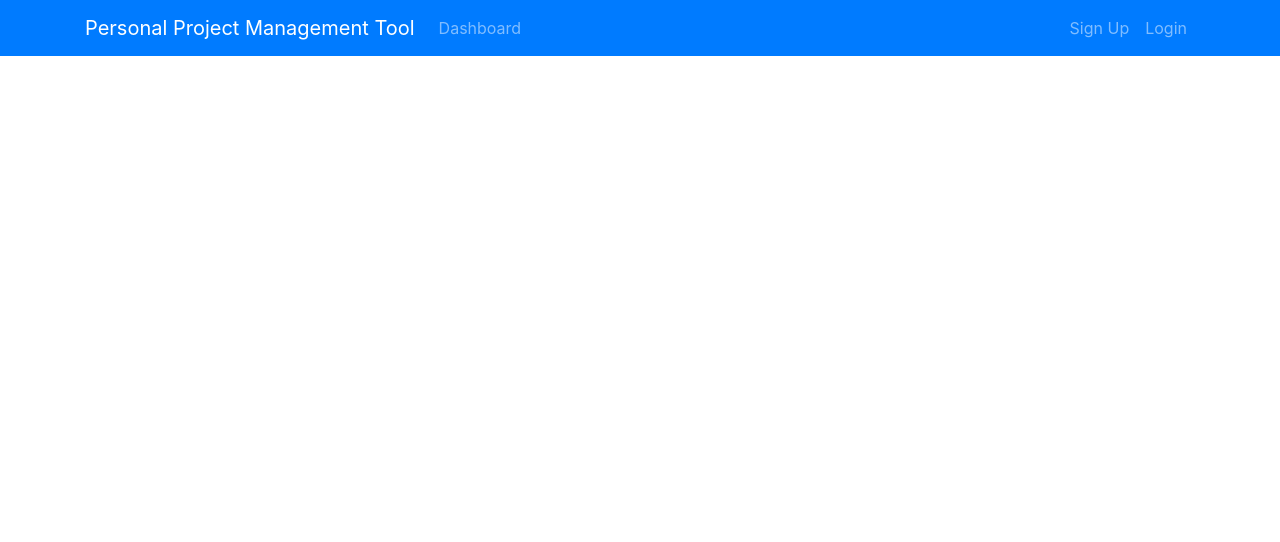
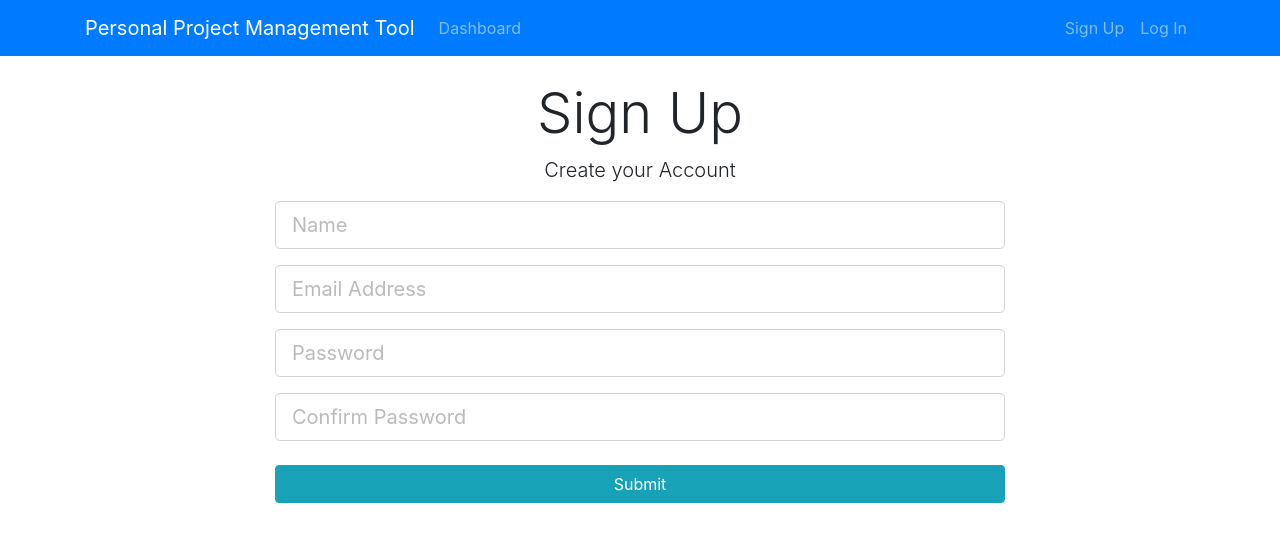
Before and after one commit to Saggnic/AgileIntPPMT, a React (Create React App) app in the folder ppmtool-react-client/: page /register in a window 1280 px wide. Shown: the top 542 px of the page. Built offline with nearby package versions, Linux system fonts and the light colour scheme.

Commit message:
react register

```diff
--- a/ppmtool-react-client/src/App.js
+++ b/ppmtool-react-client/src/App.js
@@ -11,6 +11,9 @@ import UpdateProject from "./components/Project/UpdateProject";
 import ProjectBoard from "./components/ProjectBoard/ProjectBoard";
 import AddProjectTask from "./components/ProjectBoard/ProjectTasks/AddProjectTask";
 import UpdateProjectTask from "./components/ProjectBoard/ProjectTasks/UpdateProjectTask";
+import Landing from "./components/Layout/Landing";
+import Register from "./components/UserManagement/Register";
+import Login from "./components/UserManagement/Login";
 
 class App extends Component {
   render() {
@@ -19,11 +22,21 @@ class App extends Component {
         <Router>
           <div className="App">
             <Header />
+            {
+              //public routes
+            }
+            <Route exact path="/" component={Landing} />
+            <Route exact path="/register" component={Register} />
+            <Route exact path="/login" component={Login} />
+
+            {
+              //private routes
+            }
             <Route exact path="/dashboard" component={Dashboard} />
             <Route exact path="/addProject" component={AddProject} />
             <Route exact path="/updateProject/:id" component={UpdateProject} />
             <Route exact path="/projectBoard/:id" component={ProjectBoard} />
-           <Route
+            <Route
               exact
               path="/updateProjectTask/:backlog_id/:pt_id"
               component={UpdateProjectTask}
--- /dev/null
+++ b/ppmtool-react-client/src/actions/securityActions.js
@@ -0,0 +1,21 @@
+import axios from "axios";
+import { GET_ERRORS } from "./types";
+
+export const createNewUser = (newUser, history) => async dispatch => {
+  try {
+    const res = await axios.post(
+      "http://localhost:8080/api/users/register",
+      newUser
+    );
+    history.push("/login");
+    dispatch({
+      type: GET_ERRORS,
+      payload: {}
+    });
+  } catch (err) {
+    dispatch({
+      type: GET_ERRORS,
+      payload: err.res.data
+    });
+  }
+};
--- a/ppmtool-react-client/src/actions/types.js
+++ b/ppmtool-react-client/src/actions/types.js
@@ -8,3 +8,5 @@ export const DELETE_PROJECT = "DELETE_PROJECT";
 export const GET_BACKLOG = "GET_BACKLOG";
 export const GET_PROJECT_TASK = "GET_PROJECT_TASK";
 export const DELETE_PROJECT_TASK = "DELETE_PROJECT_TASK";
+
+export const SET_CURRENT_USER = "SET_CURRENT_USER";
--- a/ppmtool-react-client/src/components/Layout/Header.js
+++ b/ppmtool-react-client/src/components/Layout/Header.js
@@ -1,4 +1,5 @@
 import React, { Component } from "react";
+import { Link } from "react-router-dom";
 
 class Header extends Component {
   render() {
@@ -6,9 +7,9 @@ class Header extends Component {
       // NavBar Component Code
       <nav className="navbar navbar-expand-sm navbar-dark bg-primary mb-4">
         <div className="container">
-          <a className="navbar-brand" href="Dashboard.html">
+          <Link className="navbar-brand" to="/">
             Personal Project Management Tool
-          </a>
+          </Link>
           <button
             className="navbar-toggler"
             type="button"
@@ -21,22 +22,22 @@ class Header extends Component {
           <div className="collapse navbar-collapse" id="mobile-nav">
             <ul className="navbar-nav mr-auto">
               <li className="nav-item">
-                <a className="nav-link" href="/dashboard">
+                <Link className="nav-link" to="/dashboard">
                   Dashboard
-                </a>
+                </Link>
               </li>
             </ul>
 
             <ul className="navbar-nav ml-auto">
               <li className="nav-item">
-                <a className="nav-link " href="register.html">
+                <Link className="nav-link" to="/register">
                   Sign Up
-                </a>
+                </Link>
               </li>
               <li className="nav-item">
-                <a className="nav-link" href="login.html">
-                  Login
-                </a>
+                <Link className="nav-link" to="/login">
+                  Log In
+                </Link>
               </li>
             </ul>
           </div>
--- /dev/null
+++ b/ppmtool-react-client/src/components/Layout/Landing.js
@@ -0,0 +1,34 @@
+import React, { Component } from "react";
+import { Link } from "react-router-dom";
+
+class Landing extends Component {
+  render() {
+    return (
+      <div className="landing">
+        <div className="light-overlay landing-inner text-dark">
+          <div className="container">
+            <div className="row">
+              <div className="col-md-12 text-center">
+                <h1 className="display-3 mb-4">
+                  Personal Project Management Tool
+                </h1>
+                <p className="lead">
+                  Create your account to join active projects or start you own
+                </p>
+                <hr />
+                <Link className="btn btn-lg btn-primary mr-2" to="/register">
+                  Sign Up
+                </Link>
+                <Link className="btn btn-lg btn-success mr-2" to="/login">
+                  Log In
+                </Link>
+              </div>
+            </div>
+          </div>
+        </div>
+      </div>
+    );
+  }
+}
+
+export default Landing;
--- /dev/null
+++ b/ppmtool-react-client/src/components/UserManagement/Login.js
@@ -0,0 +1,38 @@
+import React, { Component } from "react";
+
+class Login extends Component {
+  render() {
+    return (
+      <div className="login">
+        <div className="container">
+          <div className="row">
+            <div className="col-md-8 m-auto">
+              <h1 className="display-4 text-center">Log In</h1>
+              <form action="dashboard.html">
+                <div className="form-group">
+                  <input
+                    type="email"
+                    className="form-control form-control-lg"
+                    placeholder="Email Address"
+                    name="email"
+                  />
+                </div>
+                <div className="form-group">
+                  <input
+                    type="password"
+                    className="form-control form-control-lg"
+                    placeholder="Password"
+                    name="password"
+                  />
+                </div>
+                <input type="submit" className="btn btn-info btn-block mt-4" />
+              </form>
+            </div>
+          </div>
+        </div>
+      </div>
+    );
+  }
+}
+
+export default Login;
--- /dev/null
+++ b/ppmtool-react-client/src/components/UserManagement/Register.js
@@ -0,0 +1,123 @@
+import React, { Component } from "react";
+import PropTypes from "prop-types";
+import { connect } from "react-redux";
+import { createNewUser } from "../../actions/securityActions";
+import classnames from "classnames";
+
+class Register extends Component {
+  constructor() {
+    super();
+
+    this.state = {
+      username: "",
+      fullName: "",
+      password: "",
+      confirmPassword: "",
+      errors: {}
+    };
+
+    this.onChange = this.onChange.bind(this);
+    this.onSubmit = this.onSubmit.bind(this);
+  }
+
+  componentWillReceiveProps(nextProps) {
+    if (nextProps.errors) {
+      this.setState({ errors: nextProps.errors });
+    }
+  }
+  onChange(e) {
+    this.setState({ [e.target.name]: e.target.value });
+  }
+  onSubmit(e) {
+    e.preventDefault();
+    const newUser = {
+      username: this.state.username,
+      fullName: this.state.fullName,
+      password: this.state.password,
+      confirmPassword: this.state.confirmPassword
+    };
+    this.props.createNewUser(newUser, this.props.history);
+  }
+
+  render() {
+    const { errors } = this.state;
+    return (
+      <div className="register">
+        <div className="container">
+          <div className="row">
+            <div className="col-md-8 m-auto">
+              <h1 className="display-4 text-center">Sign Up</h1>
+              <p className="lead text-center">Create your Account</p>
+              <form onSubmit={this.onSubmit}>
+                <div className="form-group">
+                  <input
+                    type="text"
+                    className={classnames("form-control form-control-lg ", {
+                      "is-invalid": errors.name
+                    })}
+                    placeholder="Name"
+                    name="fullName"
+                    value={this.state.fullName}
+                    onChange={this.onChange}
+                    required
+                  />
+                </div>
+                <div className="form-group">
+                  <input
+                    type="text"
+                    className={classnames("form-control form-control-lg ", {
+                      "is-invalid": errors.username
+                    })}
+                    placeholder="Email Address"
+                    name="username"
+                    value={this.state.username}
+                    onChange={this.onChange}
+                  />
+                </div>
+                <div className="form-group">
+                  <input
+                    type="password"
+                    className={classnames("form-control form-control-lg ", {
+                      "is-invalid": errors.password
+                    })}
+                    placeholder="Password"
+                    name="password"
+                    value={this.state.password}
+                    onChange={this.onChange}
+                  />
+                </div>
+                <div className="form-group">
+                  <input
+                    type="password"
+                    className={classnames("form-control form-control-lg ", {
+                      "is-invalid": errors.confirmPassword
+                    })}
+                    placeholder="Confirm Password"
+                    name="confirmPassword"
+                    value={this.state.confirmPassword}
+                    onChange={this.onChange}
+                  />
+                </div>
+                <input type="submit" className="btn btn-info btn-block mt-4" />
+              </form>
+            </div>
+          </div>
+        </div>
+      </div>
+    );
+  }
+}
+
+Register.propTypes = {
+  createNewUser: PropTypes.func.isRequired,
+  errors: PropTypes.object.isRequired
+};
+
+const mapStateToProps = state => ({
+  errors: state.errors
+});
+
+export default connect(
+  mapStateToProps,
+  { createNewUser }
+)(Register);
```
